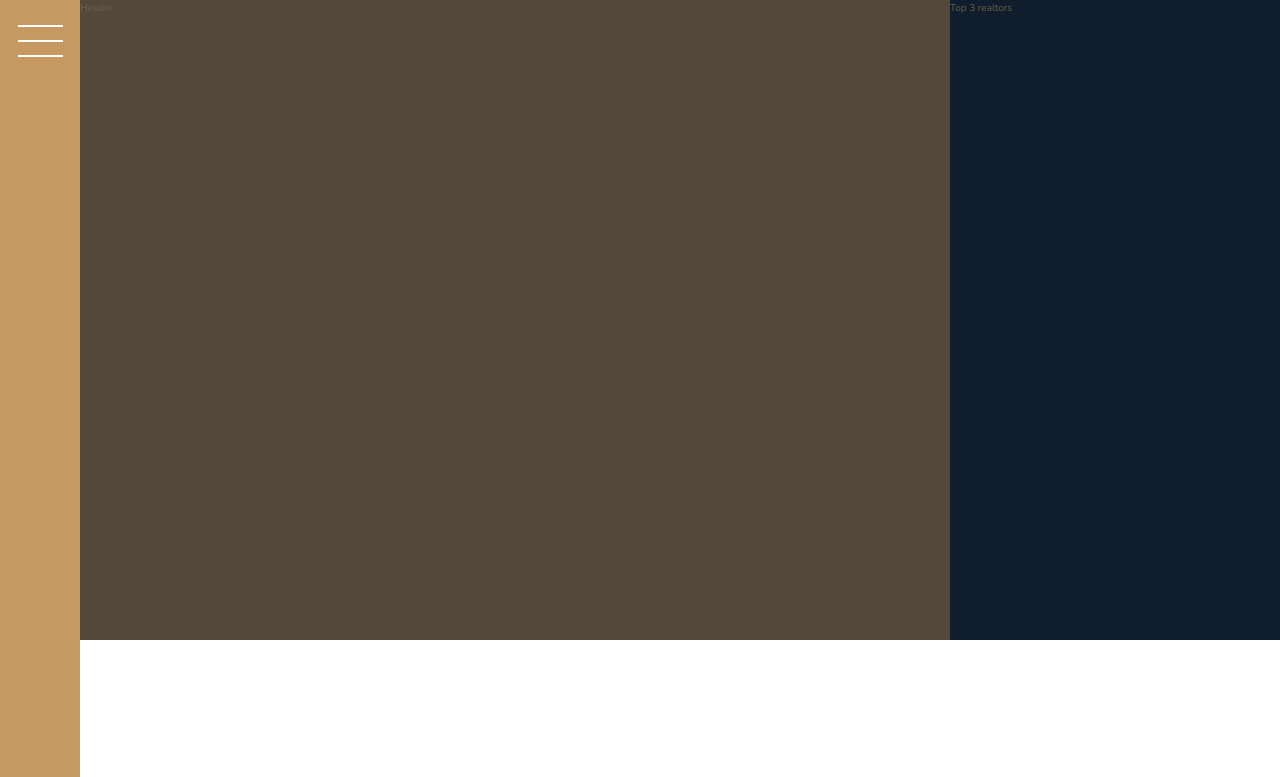
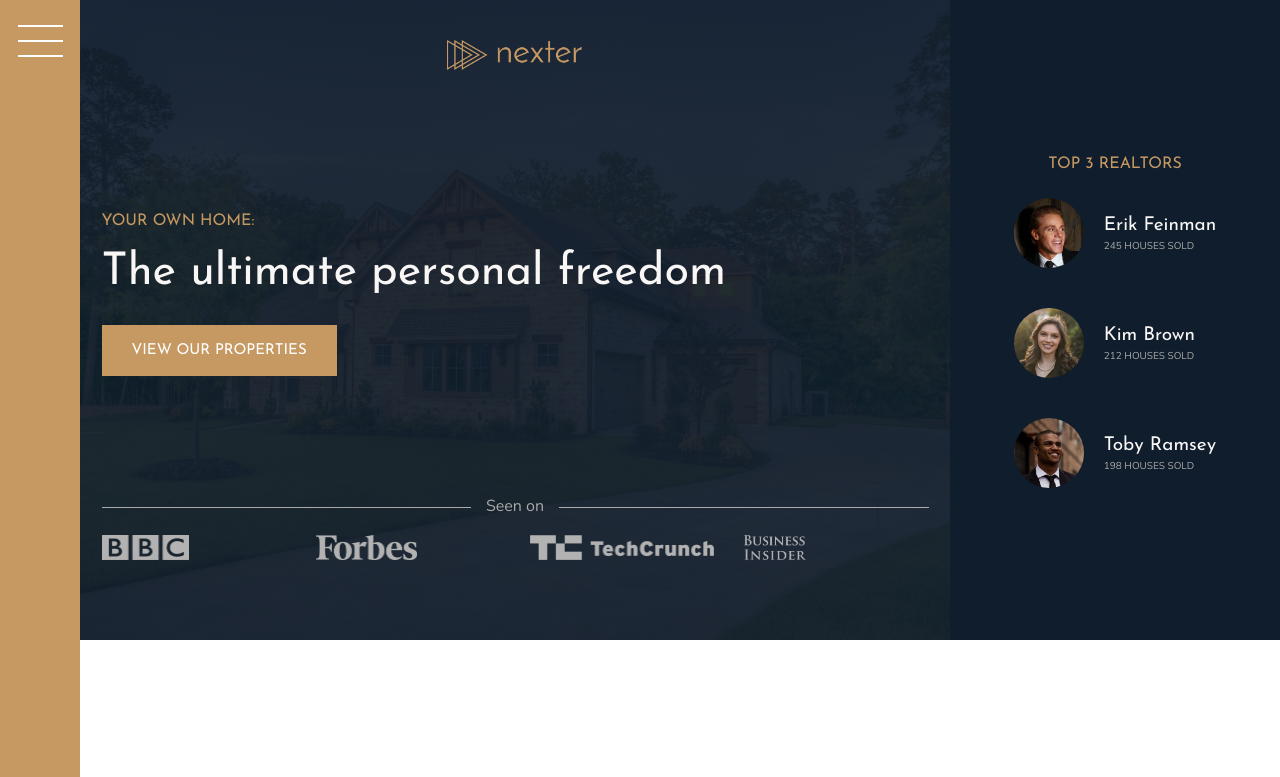
Before and after one commit to Hollister009/Nexter, a website: page index.html in a window 1280 px wide. Shown: the top 777 px of the page. Drawn offline with nearby package versions, Linux system fonts and the light colour scheme.

Commit message:
Finished header section and overal design

```diff
--- a/index.html
+++ b/index.html
@@ -18,11 +18,40 @@
             </div>
 
             <header class="header">
-                Header
+                <img src="img/logo.png" alt="Nexter logo" class="header__logo">
+                <h3 class="heading-3">Your own home:</h3>
+                <h1 class="heading-1">The ultimate personal freedom</h1>
+                <button class="btn header__btn">View our properties</button>
+                <div class="header__seenon-text">Seen on</div>
+                <div class="header__seenon-logos">
+                    <img src="img/logo-bbc.png" alt="Seen on logo 1">
+                    <img src="img/logo-forbes.png" alt="Seen on logo 2">
+                    <img src="img/logo-techcrunch.png" alt="Seen on logo 3">
+                    <img src="img/logo-bi.png" alt="Seen on logo 4">
+                </div>
             </header>
 
             <div class="realtors">
-                Top 3 realtors
+                <h3 class="heading-3">Top 3 realtors</h3>
+                <div class="realtors__list">
+                    <img src="img/realtor-1.jpeg" alt="Realtor 1" class="realtors__img">
+                    <div class="realtors__details">
+                        <h4 class="heading-4 heading-4--light">Erik Feinman</h4>
+                        <p class="realtors__sold">245 houses sold</p>
+                    </div>
+
+                    <img src="img/realtor-2.jpeg" alt="Realtor 2" class="realtors__img">
+                    <div class="realtors__details">
+                        <h4 class="heading-4 heading-4--light">Kim Brown</h4>
+                        <p class="realtors__sold">212 houses sold</p>
+                    </div>
+
+                    <img src="img/realtor-3.jpeg" alt="Realtor 3" class="realtors__img">
+                    <div class="realtors__details">
+                        <h4 class="heading-4 heading-4--light">Toby Ramsey</h4>
+                        <p class="realtors__sold">198 houses sold</p>
+                    </div>
+                </div>
             </div>
 
             <section class="features">
--- a/sass/_header.scss
+++ b/sass/_header.scss
@@ -1,4 +1,57 @@
 .header {
     background-color: $color-grey-dark-1;
     grid-column: full-start / col-end 6;
+    background-image: linear-gradient(rgba($color-secondary, 0.93), rgba($color-secondary, 0.93)),
+        url(../img/hero.jpeg);
+    background-size: cover;
+    background-position: center;
+    padding: 8rem;
+    padding-top: 4rem;
+
+    display: grid;
+    grid-template-rows: 1fr min-content 6rem 1fr;
+    grid-template-columns: max-content;
+    grid-row-gap: 1.5rem;
+    justify-content: center;
+
+    &__logo {
+        height: 3rem;
+        justify-self: center;
+    }
+
+    &__btn {
+        align-self: start;
+        justify-self: start;
+    }
+
+    &__seenon-text {
+        display: grid;
+        grid-template-columns: 1fr max-content 1fr;
+        grid-column-gap: 1.5rem;
+        font-size: 1.6rem;
+        color: $color-grey-light-2;
+        align-items: center;
+
+        &::before,
+        &::after {
+            content: "";
+            background-color: currentColor;
+            height: 1px;
+            display: block;
+        }
+    }
+
+    &__seenon-logos {
+        display: grid;
+        grid-template-columns: repeat(4, 1fr);
+        grid-column-gap: 3rem;
+        align-items: center;
+        justify-content: center;
+
+        img {
+            height: 2.5rem;
+            filter: brightness(70%);
+            max-width: 100%;
+        }
+    }
 }
--- a/sass/_realtors.scss
+++ b/sass/_realtors.scss
@@ -1,4 +1,30 @@
 .realtors {
     background-color: $color-secondary;
     grid-column: col-start 7 / full-end;
+    padding: 3rem;
+    display: grid;
+    align-content: center;
+    justify-content: center;
+    justify-items: center;
+    grid-row-gap: 2rem;
+
+    &__list {
+        display: grid;
+        grid-template-columns: min-content max-content;
+        grid-column-gap: 2rem;
+        grid-row-gap: 5vh;
+        align-items: center;
+    }
+
+    &__img {
+        width: 7rem;
+        border-radius: 50%;
+        display: block;
+    }
+
+    &__sold {
+        text-transform: uppercase;
+        color: $color-grey-light-2;
+        margin-top: -3px;
+    }
 }
--- a/sass/_typography.scss
+++ b/sass/_typography.scss
@@ -6,6 +6,8 @@
 .heading-1 {
     @extend %heading;
     font-size: 4.5rem;
+    color: $color-grey-light-1;
+    line-height: 1;
 }
 
 .heading-2 {
```
Also changed, not shown: css/style.css.
